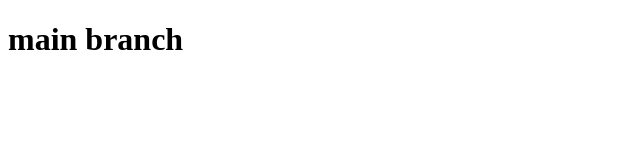
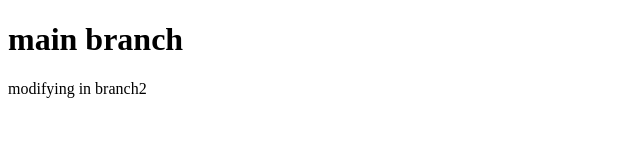
Before and after one commit to tejaswini15-github/Task-2-in-git, a plain HTML site: page index.html in a window 1280 px wide. Shown: the whole page, without its empty margins (0-640 px from the left). Drawn offline with Linux system fonts and the light colour scheme.

Commit message:
Update index.html

```diff
--- a/index.html
+++ b/index.html
@@ -7,5 +7,6 @@
 </head>
 <body>
    <h1>main branch</h1>
+    modifying in branch2
 </body>
 </html>
```
